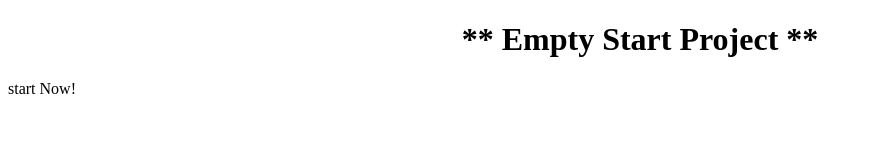
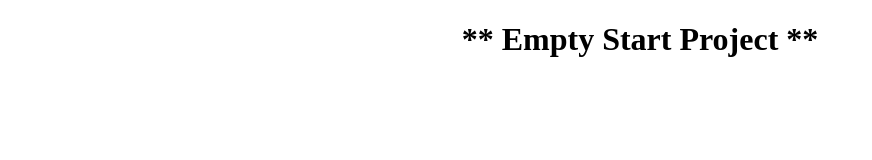
Before and after one commit to fabidev1993/healthCoach, a plain HTML site: page index.html in a window 1280 px wide. Shown: the whole page, without its empty margins (0-872 px from the left). Drawn offline with Linux system fonts and the light colour scheme.

Commit message:
fixed reviews points

```diff
--- a/index.html
+++ b/index.html
@@ -6,7 +6,6 @@
 </head>
 <body>
     <h1>** Empty Start Project **</h1>
-    <p>start Now!</p>
     <script src="./assets/js/app.js"></script>
 </body>
 </html>
```
